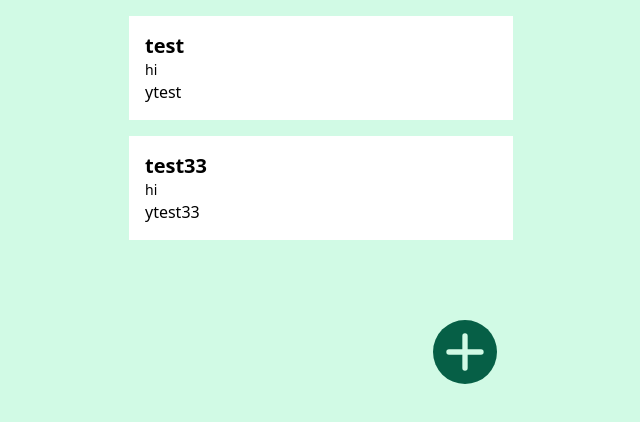
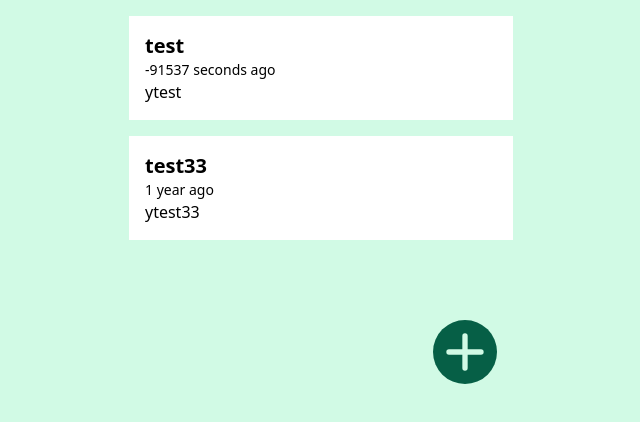
Before and after one commit to kami6800/proeveeksamen, a Vue app: page /all in a window 1280 px wide. Shown: the top 422 px of the page, without its empty margins (335-975 px from the left). Built offline with nearby package versions, Linux system fonts and the light colour scheme.

Commit message:
created timestamp to display time ago

```diff
--- a/src/components/MoodCard.vue
+++ b/src/components/MoodCard.vue
@@ -16,7 +16,53 @@ export default {
     },
     computed:{
         timeSince(){
-            return "hi";
+            let seconds = Math.floor((Date.now() - this.time) / 1000);
+            let interval = seconds/31536000;
+            if(interval>1){
+                interval = Math.floor(interval);
+                if(interval === 1)
+                    return interval + " year ago";
+                else
+                    return interval + " years ago";
+            }
+
+            interval = seconds / 2592000;
+            if(interval>1){
+                interval = Math.floor(interval);
+                if(interval === 1)
+                    return interval + " month ago";
+                else
+                    return interval + " months ago";
+            }
+
+            interval = seconds / 86400;
+            if(interval>1){
+                interval = Math.floor(interval);
+                if(interval === 1)
+                    return interval + " day ago";
+                else
+                    return interval + " days ago";
+            }
+
+            interval = seconds / 3600;
+            if(interval>1){
+                interval = Math.floor(interval);
+                if(interval === 1)
+                    return interval + " hour ago";
+                else
+                    return interval + " hours ago";
+            }
+
+            interval = seconds / 60;
+            if(interval>1){
+                interval = Math.floor(interval);
+                if(interval === 1)
+                    return interval + " minute ago";
+                else
+                    return interval + " minutes ago";
+            }
+
+            return seconds + " seconds ago";
         }
     }
 }
--- a/src/store/index.js
+++ b/src/store/index.js
@@ -8,14 +8,14 @@ const store = createStore({
                 title:"test",
                 description:"ytest",
                 mood:4,
-                timestamp: new Date(2017, 11, 24, 10, 33, 30, 0)
+                timestamp: new Date(2021, 0, 6, 11, 19)
             },
             {
                 id:5,
                 title:"test33",
                 description:"ytest33",
                 mood:1,
-                timestamp: new Date(2018, 11, 24, 10, 33, 30, 0)
+                timestamp: new Date(2019, 11, 24, 10, 33, 30, 0)
             }]
         }
     },
```
